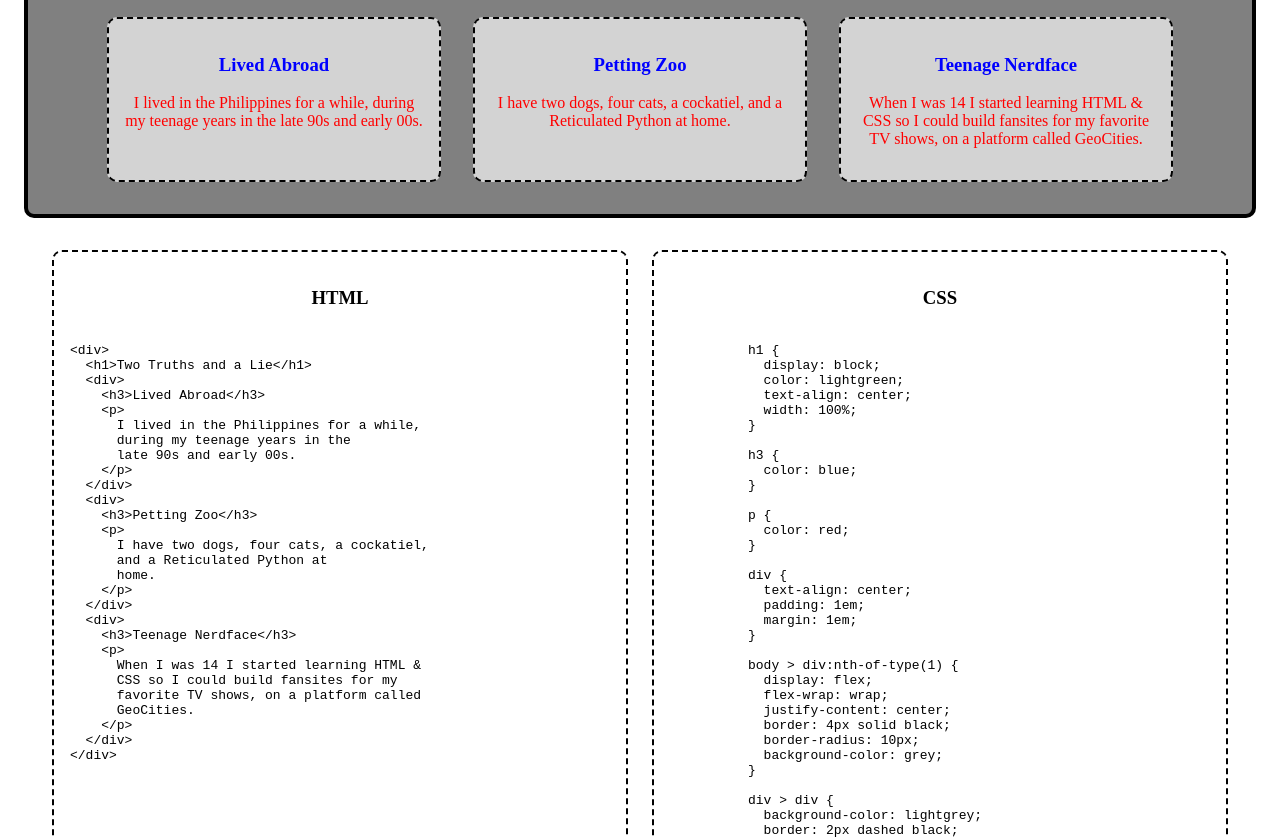
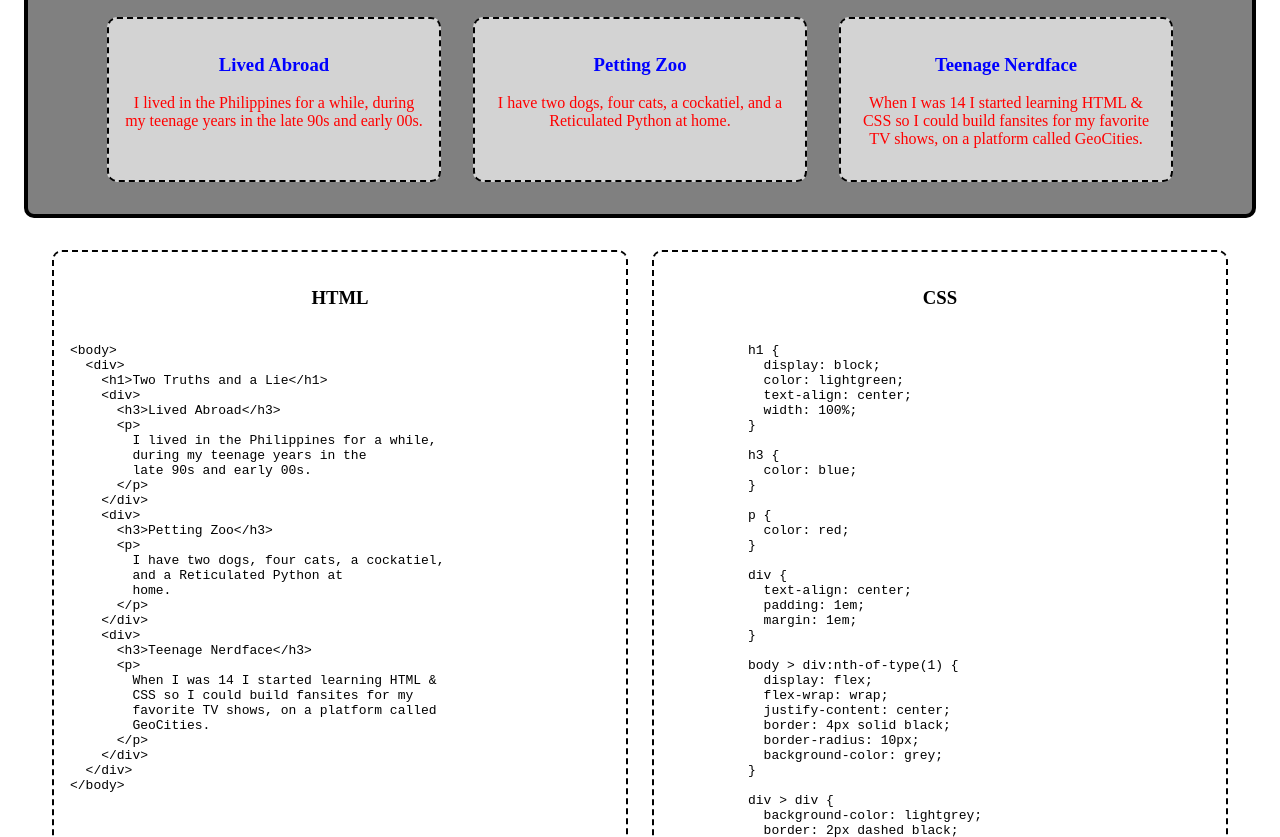
Before and after one commit to TenaciousDev/efa-two-truths-one-lie, a plain HTML site: page index.html in a window 1280 px wide. Shown: the part 115-952 px from the top of the page. Drawn offline with Linux system fonts and the light colour scheme.

Commit message:
added body tag to HTML code block for clarity, since it is referenced in the CSS

```diff
--- a/index.html
+++ b/index.html
@@ -40,6 +40,7 @@
         <h3>HTML</h3>
         <pre>
           <code>
+&lt;body&gt;
   &lt;div&gt;
     &lt;h1&gt;Two Truths and a Lie&lt;/h1&gt;
     &lt;div&gt;
@@ -68,6 +69,7 @@
       &lt;/p&gt;
     &lt;/div&gt;
   &lt;/div&gt;
+&lt;/body&gt;
           </code>
         </pre>
       </div>
```
Lines whose indentation alone changed are shown as unchanged.
